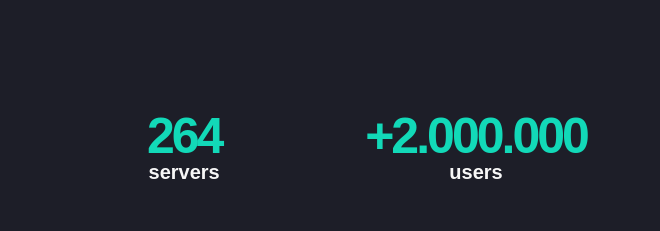
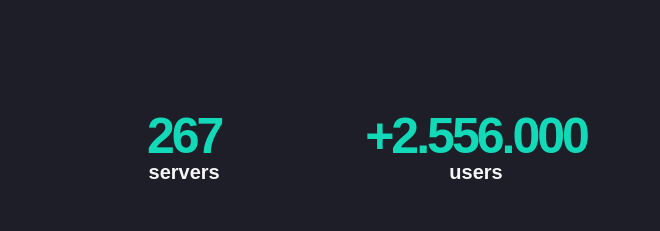
Before and after one commit to LucasB25/web-panais, a plain HTML site: page index.html in a window 1280 px wide. Shown: the part 1520-1751 px from the top of the page, 164-824 px from the left. Drawn offline with nearby package versions, Linux system fonts and the light colour scheme.

Commit message:
Update index.html

```diff
--- a/index.html
+++ b/index.html
@@ -7,7 +7,7 @@
     <meta itemprop="description" content="YouTube • Multiple Languages • SoundCloud • Spotify • Live Stream • 512kbps • Reaction Controller • Audio Filtering • DJ Only Mode • User Custom Playlist • Reaction Voting • Autoplay Related Video">
     <meta property="og:description" content="YouTube • SoundCloud • Spotify • Live Stream • 512kbps • Reaction Controller • Audio Filtering • DJ Only Mode • User Custom Playlist • Reaction Voting • Autoplay Related Video">
     <meta name="twitter:description" content="YouTube • SoundCloud • Spotify • Live Stream • 512kbps • Reaction Controller • Audio Filtering • DJ Only Mode • User Custom Playlist • Reaction Voting • Autoplay Related Video">
-    <link rel="shortcut icon" href="assets/panais.png">
+    <link rel="shortcut icon" href="assets/panais.webp">
     <link rel="stylesheet" href="css/bootstrap.min.css">
     <link rel="stylesheet" href="css/main.css">
     <link rel="stylesheet" href="css/now-ui-kit.css">
@@ -68,13 +68,13 @@
     <div class="cards">
         <div class="card statistic" style="width: 18rem;">
             <div class="card-body">
-                <p class="card-title" style="font-size: 50px !important;line-height: 15px !important;letter-spacing: -0.06em !important;font-weight: bold !important;">264</h1>
+                <p class="card-title" style="font-size: 50px !important;line-height: 15px !important;letter-spacing: -0.06em !important;font-weight: bold !important;">267</h1>
                 <p style="font-weight: bold !important;font-size: 20px !important;">servers</p>
             </div>
         </div>
         <div class="card statistic" style="width: 18rem;">
             <div class="card-body">
-                <p class="card-title" style="font-size: 50px !important;line-height: 15px !important;letter-spacing: -0.06em !important;font-weight: bold !important;">+2.000.000</h1>
+                <p class="card-title" style="font-size: 50px !important;line-height: 15px !important;letter-spacing: -0.06em !important;font-weight: bold !important;">+2.556.000</h1>
                 <p style="font-weight: bold !important;font-size: 20px !important;">users</p>
             </div>
         </div>
```
